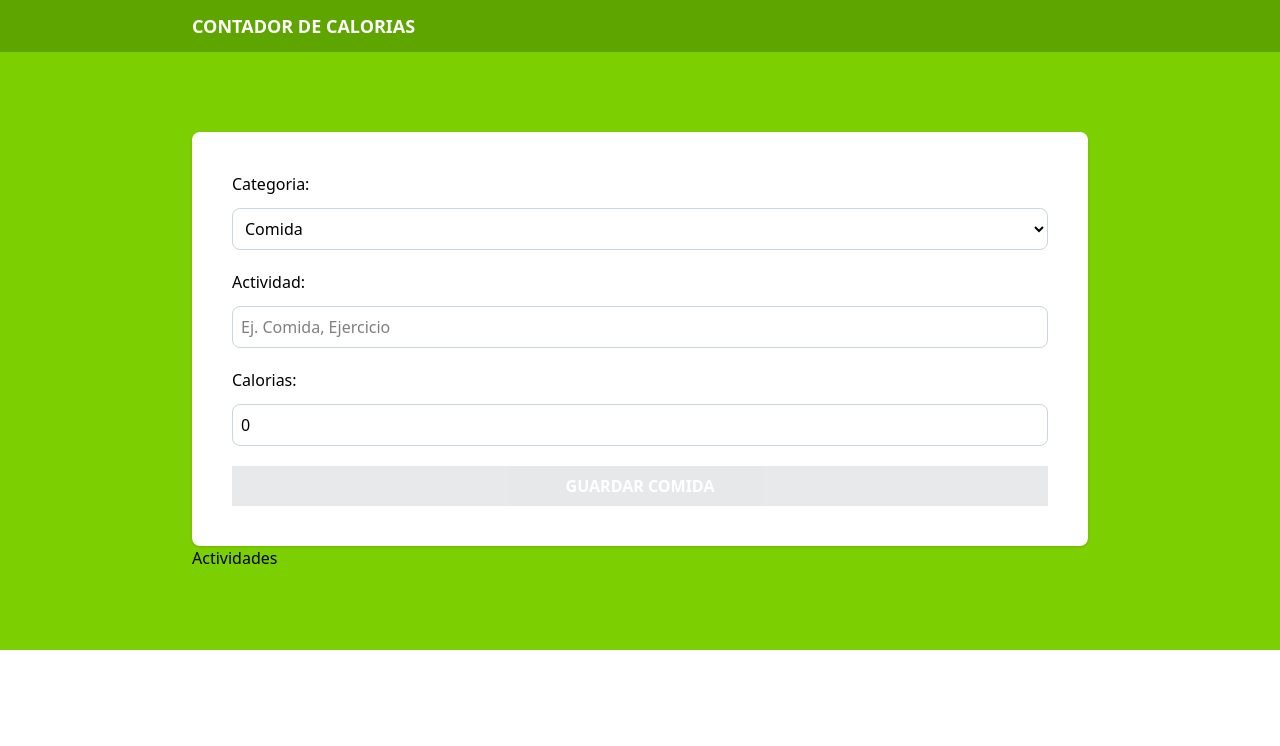
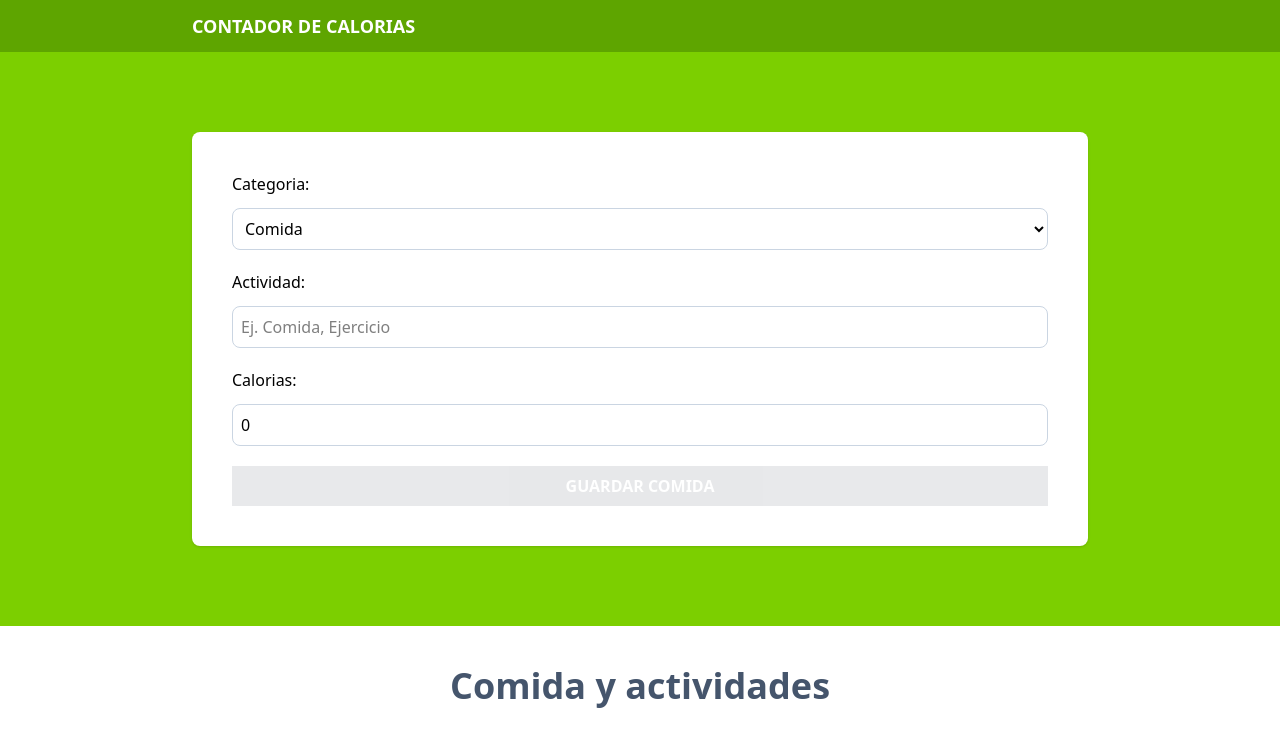
Before and after one commit to jesusRL96/Curso-ts_react-udmy, a React (Vite) app in the folder calorias-contador/: page / in a window 1280 px wide. Shown: the top 746 px of the page. Built offline with nearby package versions, Linux system fonts and the light colour scheme.

Commit message:
Mostrar listado de actividades

```diff
--- a/calorias-contador/src/App.tsx
+++ b/calorias-contador/src/App.tsx
@@ -1,6 +1,7 @@
 import { useReducer } from "react";
 import Form from "./Components/Form";
 import { activityReducer, initialState } from "./reducers/activity-reducer";
+import { ActivityList } from "./Components/ActivityList";
 
 function App() {
   const [state, dispatch] = useReducer(activityReducer, initialState);
@@ -16,10 +17,11 @@ function App() {
       <section className="bg-lime-500 py-20 px-5">
         <div className="max-w-4xl mx-auto">
           <Form dispatch={dispatch} />
-          <h1>Actividades</h1>
-          {state.activities.map((activity) => {
-            return <p key={activity.id}>{activity.name} {activity.calories}</p>;
-          })}
+        </div>
+      </section>
+      <section className="p-10 mx-auto max-w-4xl">
+        <div className="max-w-4xl mx-auto">
+          <ActivityList activities={state.activities} />
         </div>
       </section>
     </>
--- /dev/null
+++ b/calorias-contador/src/Components/ActivityList.tsx
@@ -0,0 +1,36 @@
+import React, { useMemo } from "react";
+import { Activity } from "../Types";
+import { categories } from "./data";
+
+export const ActivityList = ({ activities }: { activities: Activity[] }) => {
+  const categoryName = useMemo(
+    () => (category: Activity["category"]) =>
+      categories.map((c) => (c.id === category ? c.name : "")),
+    [activities],
+  );
+  return (
+    <>
+      <h2 className="text-4xl font-bold text-slate-600 text-center">
+        Comida y actividades
+        {activities.map((activity) => (
+          <div
+            key={activity.id}
+            className="px-5 py-10 bg-white mt-5 flex justify-between"
+          >
+            <div className="space-y-2 relative">
+              <p
+                className={`absolute -top-8 -left-8 px-10 py-2 text-white uppercase font-bold ${activity.category === 1 ? "bg-lime-500" : "bg-orange-500"}`}
+              >
+                {categoryName(activity.category)}
+              </p>
+              <p className="text-2xl font-bold pt-5">{activity.name}</p>
+              <p className="font-black text-4xl text-lime-500">
+                {activity.calories} <span>Calorias</span>
+              </p>
+            </div>
+          </div>
+        ))}
+      </h2>
+    </>
+  );
+};
--- a/calorias-contador/src/Components/Form.tsx
+++ b/calorias-contador/src/Components/Form.tsx
@@ -1,11 +1,8 @@
 import React, { useState, Dispatch } from "react";
-import { Activity, Category } from "../Types";
+import { Activity } from "../Types";
 import { ActivityActions } from "../reducers/activity-reducer";
-const categories: Category[] = [
-  { id: 1, name: "Comida" },
-  { id: 2, name: "Ejercicio" },
-];
 import { v4 as uuidV4 } from "uuid";
+import { categories } from "./data";
 
 type FormProps = {
   dispatch: Dispatch<ActivityActions>;
--- /dev/null
+++ b/calorias-contador/src/Components/data.ts
@@ -0,0 +1,6 @@
+import { Category } from "../Types";
+
+export const categories: Category[] = [
+  { id: 1, name: "Comida" },
+  { id: 2, name: "Ejercicio" },
+];
```
